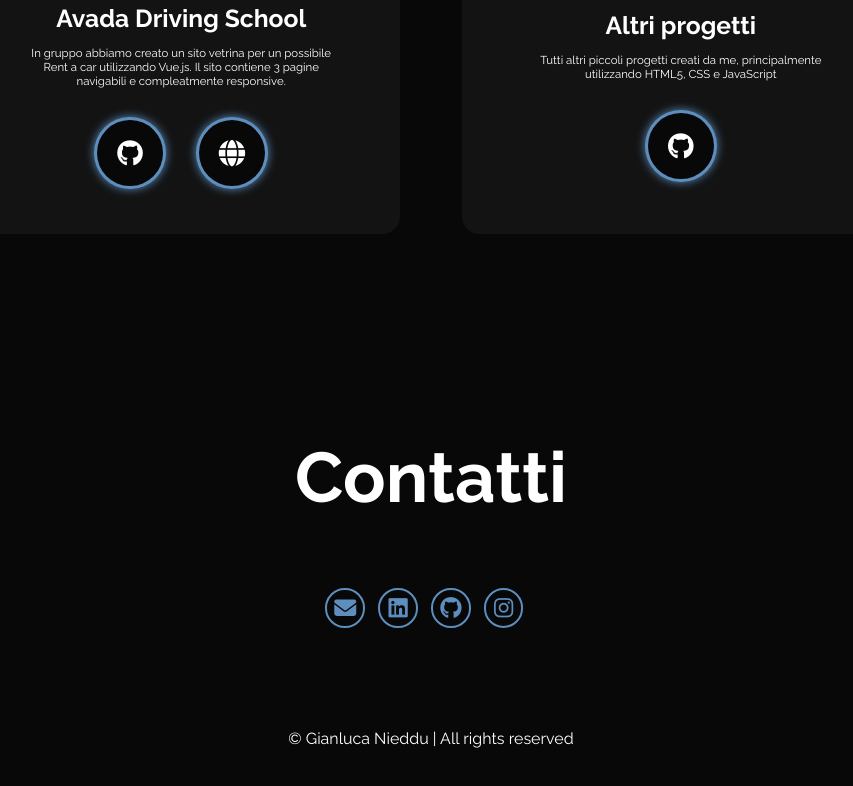
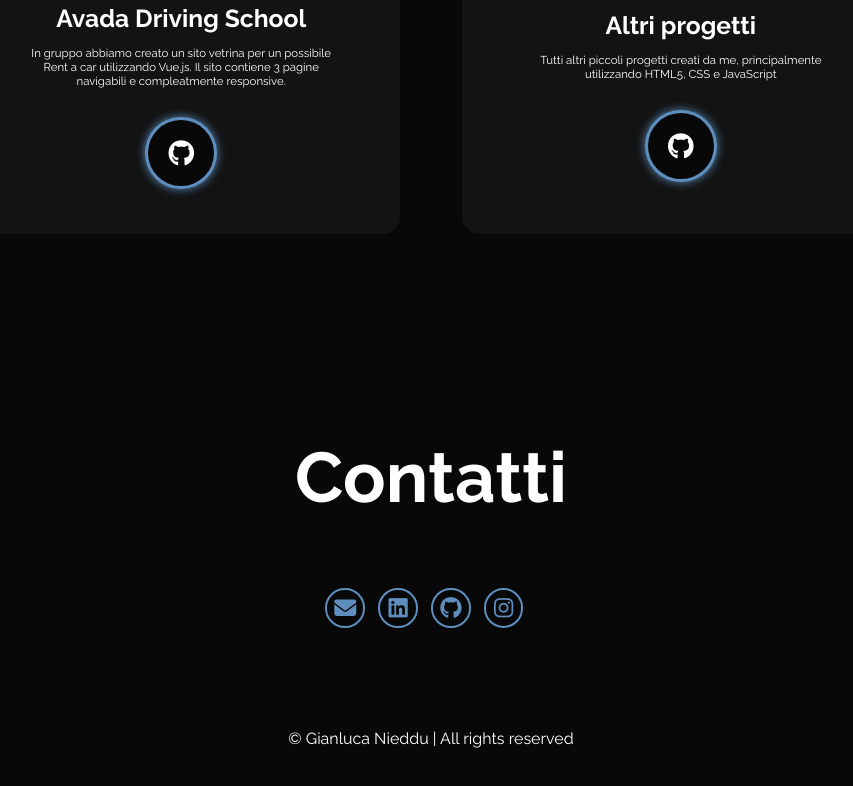
Before and after one commit to gianlucanied/my-new-portfolio, a Vue app: page / in a window 1280 px wide. Shown: the part 2956-3742 px from the top of the page, without its empty margins (209-1062 px from the left). Built offline with nearby package versions, Linux system fonts and the light colour scheme.

Commit message:
fix: link

```diff
--- a/src/pages/AppHome.vue
+++ b/src/pages/AppHome.vue
@@ -195,9 +195,6 @@ export default {
             <a href="https://github.com/gianlucanied/proj-html-vuejs"
               ><i class="fa-brands fa-github"></i
             ></a>
-            <a href="https://avadadriving.netlify.app/"
-              ><i class="fa-solid fa-globe"></i
-            ></a>
           </div>
         </div>
 
```
